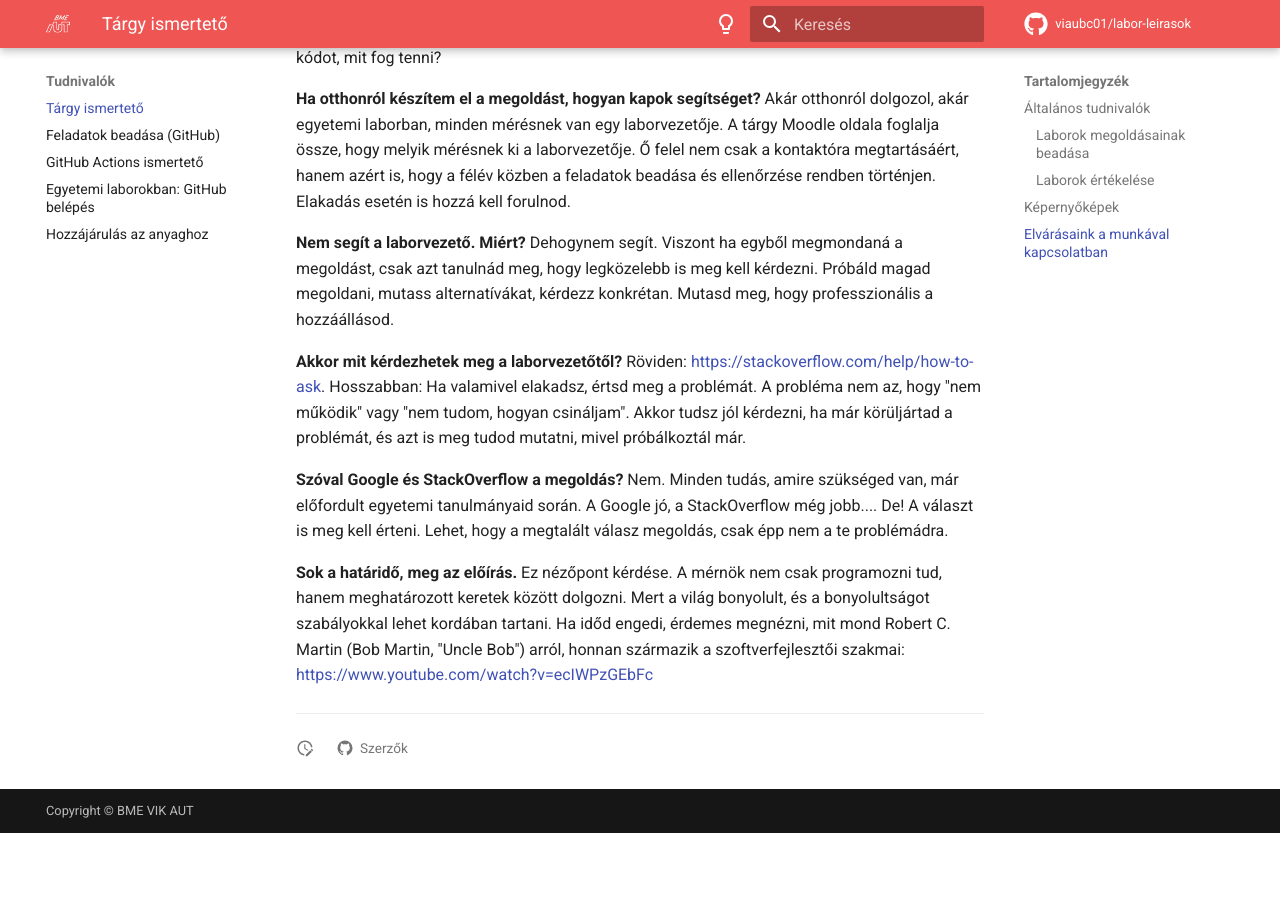
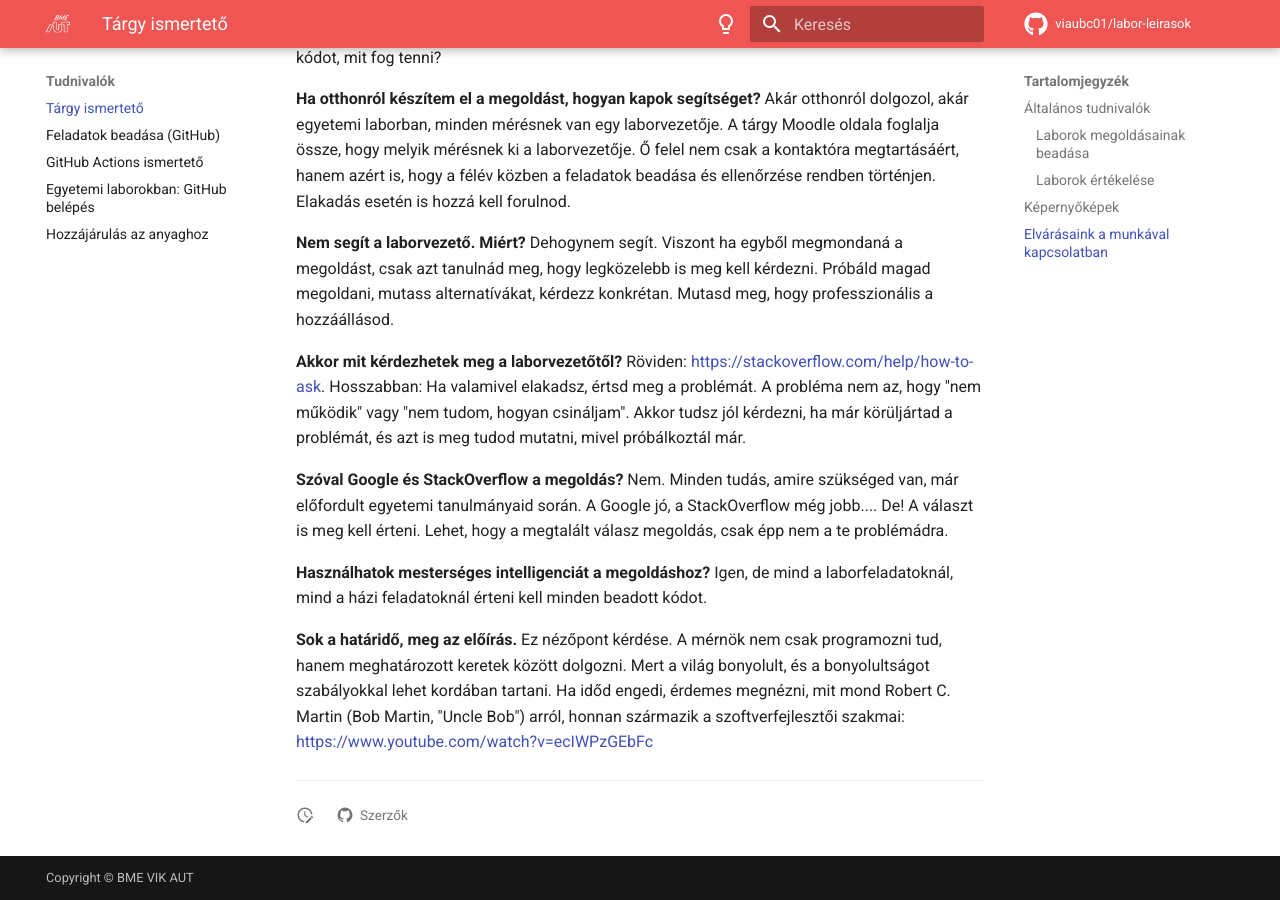
Before and after one commit to VIAUBC01/labor-leirasok, an MkDocs documentation site: the page built from docs/index.md, in a window 1280 px wide and 900 px high, scrolled down 2215 px. Built offline with MkDocs 1.6.1 and Material for MkDocs 9.7.7, drawn with Linux system fonts in a browser that asks for light colours; comment, search, counter and statistics services are not loaded; before the commit the page ends 3048 px from its top, so only the background shows below that.

Commit message:
allow AI usage

```diff
--- a/docs/index.md
+++ b/docs/index.md
@@ -65,4 +65,6 @@ Azért így teszünk, mert mérnökként a feladatod a problémák _megoldása_
 
 **Szóval Google és StackOverflow a megoldás?** Nem. Minden tudás, amire szükséged van, már előfordult egyetemi tanulmányaid során. A Google jó, a StackOverflow még jobb.... De! A választ is meg kell érteni. Lehet, hogy a megtalált válasz megoldás, csak épp nem a te problémádra.
 
+**Használhatok mesterséges intelligenciát a megoldáshoz?** Igen, de mind a laborfeladatoknál, mind a házi feladatoknál érteni kell minden beadott kódot.
+
 **Sok a határidő, meg az előírás.** Ez nézőpont kérdése. A mérnök nem csak programozni tud, hanem meghatározott keretek között dolgozni. Mert a világ bonyolult, és a bonyolultságot szabályokkal lehet kordában tartani. Ha időd engedi, érdemes megnézni, mit mond Robert C. Martin (Bob Martin, "Uncle Bob") arról, honnan származik a szoftverfejlesztői szakmai: <https://www.youtube.com/watch?v=ecIWPzGEbFc>
```
